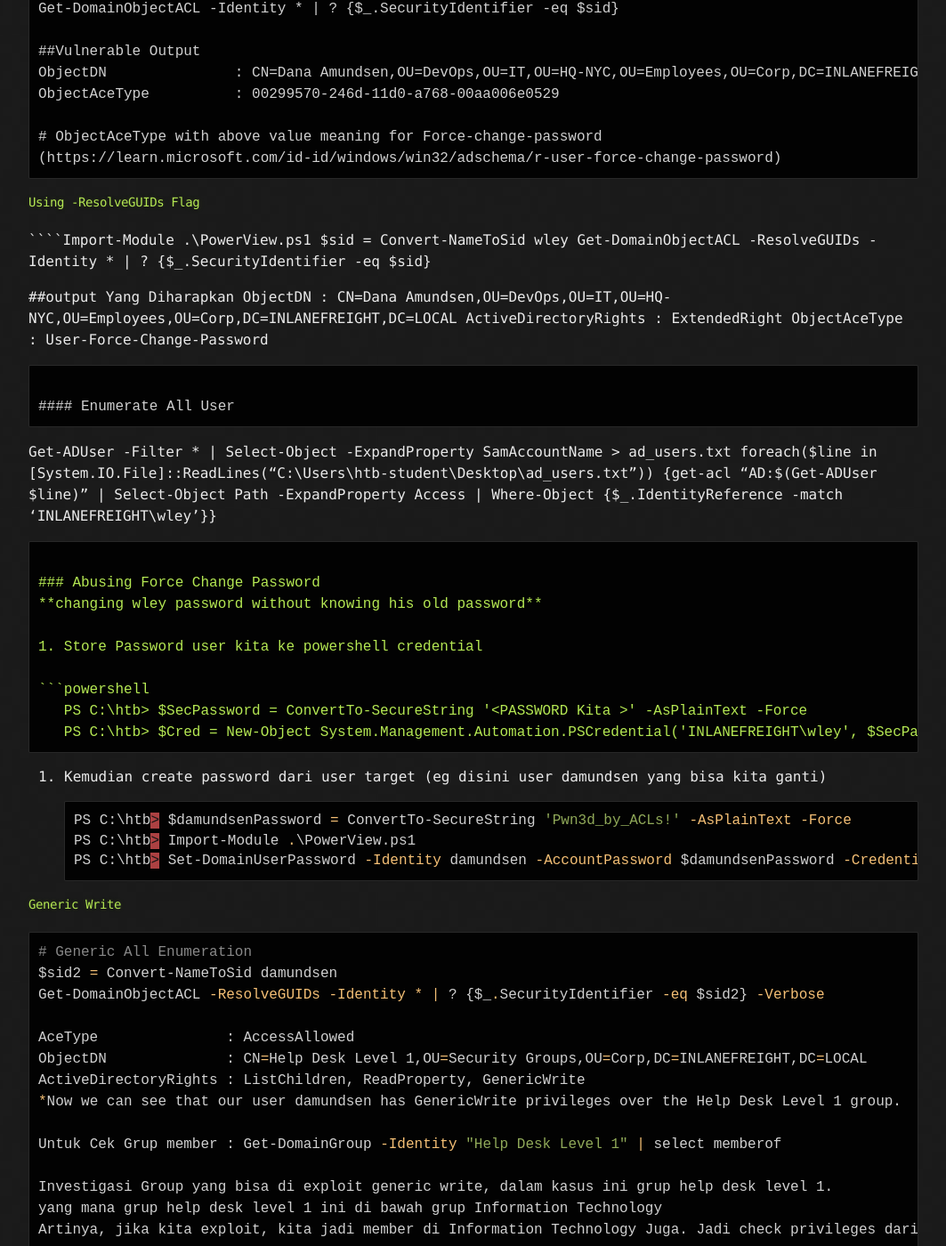
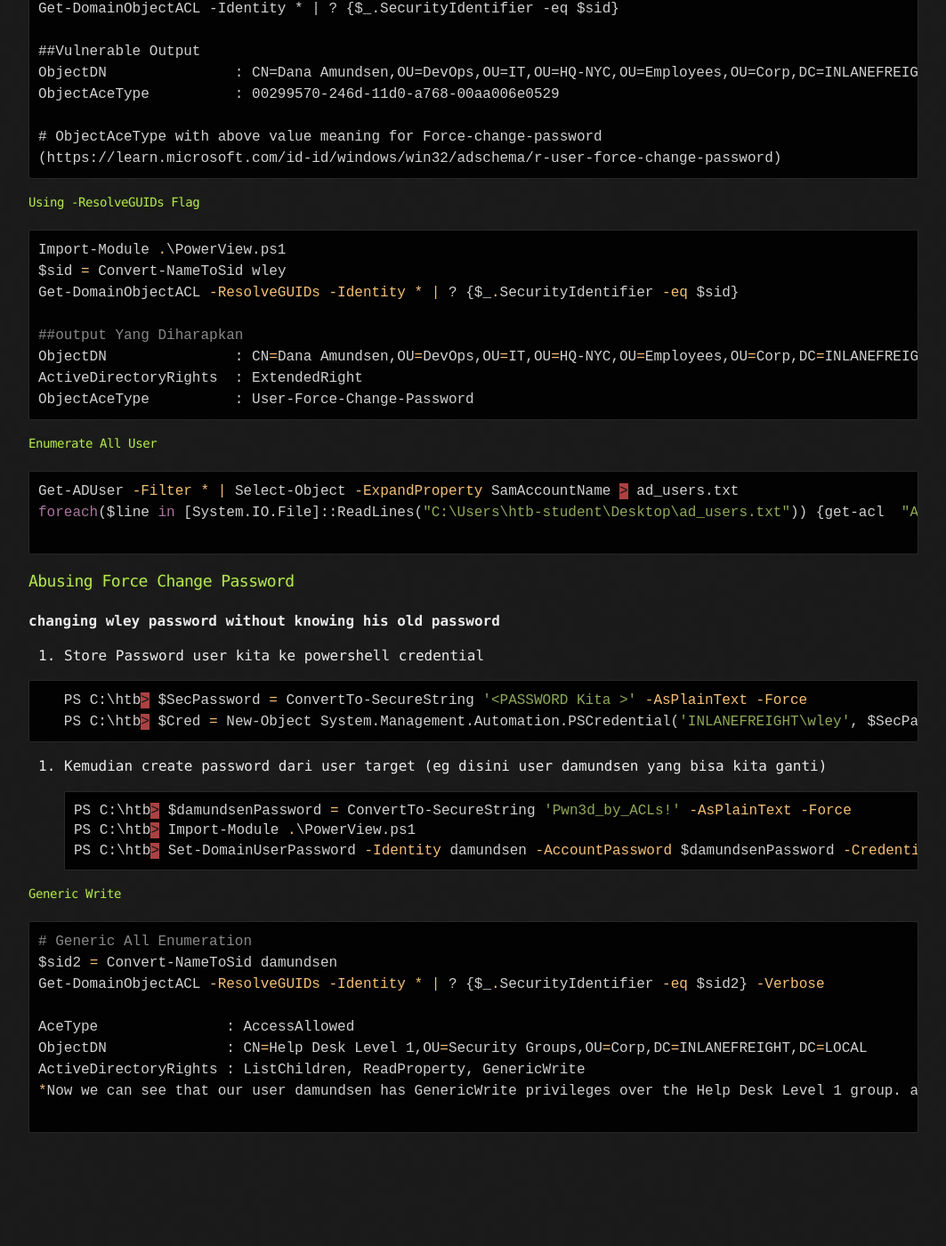
Before and after one commit to sahabrifki/sahabrifki.github.io, a Jekyll site: the page built from AD/ACL.md, in a window 1280 px wide and 1400 px high, scrolled down 1025 px. Shown: the whole window at 89% size, without its empty margins (108-1171 px from the left). Built offline with Jekyll 4.4.1, drawn with Linux system fonts in a browser that asks for light colours; our own code applies the rules of GitHub Pages for plain Markdown files; after the commit the page ends 2318 px from its top, so only the background shows below that; some of the changed text lies outside the part shown.

Commit message:
Update ACL.md

`````diff
--- a/AD/ACL.md
+++ b/AD/ACL.md
@@ -46,7 +46,8 @@
 
 
 #### Using -ResolveGUIDs Flag
-````Import-Module .\PowerView.ps1
+```powershell
+Import-Module .\PowerView.ps1
 $sid = Convert-NameToSid wley
 Get-DomainObjectACL -ResolveGUIDs -Identity * | ? {$_.SecurityIdentifier -eq $sid}
 
@@ -54,14 +55,14 @@
 ObjectDN               : CN=Dana Amundsen,OU=DevOps,OU=IT,OU=HQ-NYC,OU=Employees,OU=Corp,DC=INLANEFREIGHT,DC=LOCAL
 ActiveDirectoryRights  : ExtendedRight
 ObjectAceType          : User-Force-Change-Password
-````
+```
 
 #### Enumerate All User
-````
+```powershell
 Get-ADUser -Filter * | Select-Object -ExpandProperty SamAccountName > ad_users.txt
 foreach($line in [System.IO.File]::ReadLines("C:\Users\htb-student\Desktop\ad_users.txt")) {get-acl  "AD:\$(Get-ADUser $line)" | Select-Object Path -ExpandProperty Access | Where-Object {$_.IdentityReference -match 'INLANEFREIGHT\\wley'}}
 
-````
+```
 
 ### Abusing Force Change Password
 **changing wley password without knowing his old password**
@@ -90,14 +91,6 @@
 AceType               : AccessAllowed
 ObjectDN              : CN=Help Desk Level 1,OU=Security Groups,OU=Corp,DC=INLANEFREIGHT,DC=LOCAL
 ActiveDirectoryRights : ListChildren, ReadProperty, GenericWrite
-*Now we can see that our user damundsen has GenericWrite privileges over the Help Desk Level 1 group.
-
-Untuk Cek Grup member : Get-DomainGroup -Identity "Help Desk Level 1" | select memberof
-
-Investigasi Group yang bisa di exploit generic write, dalam kasus ini grup help desk level 1.
-yang mana grup help desk level 1 ini di bawah grup Information Technology
-Artinya, jika kita exploit, kita jadi member di Information Technology Juga. Jadi check privileges dari grup Information teknologi bisa ngapain
-
-Enumerate Otomatis Pake bloodhound aja, Baca di HTB Academy Section ACL
+*Now we can see that our user damundsen has GenericWrite privileges over the Help Desk Level 1 group. and with
 
 ```
`````
